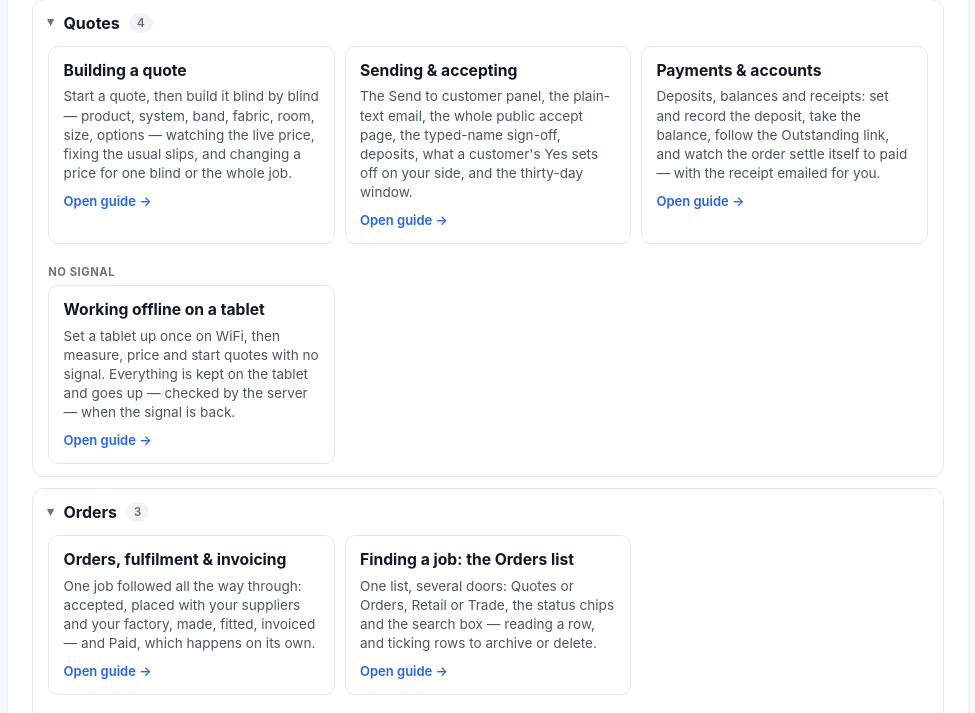
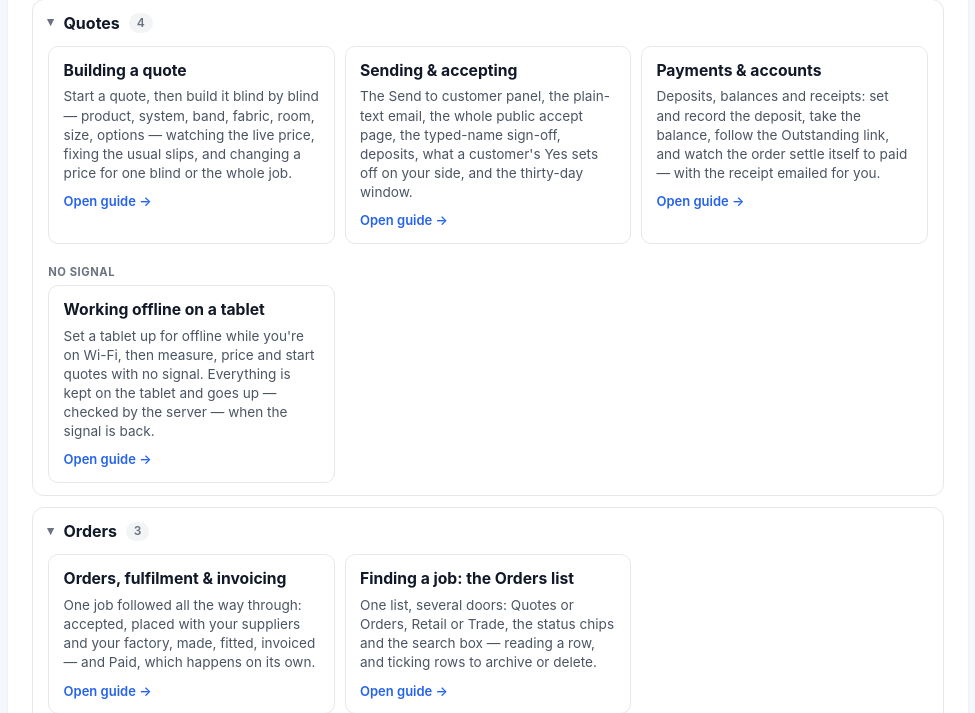
Before and after one commit to JohnBeverley69/yourblinds-quoting-app, a PHP site: page /help/index.php in a window 1280 px wide. Shown: the part 4493-5206 px from the top of the page, without its empty margins (272-1247 px from the left). Run offline with PHP 8.4, Linux system fonts and the light colour scheme; the visitor is signed in with stand-in values (Sample User, id 1); data that the repository does not hold is empty; some libraries are stand-ins or nearby versions.

Commit message:
Avoid the word "once" (a competitor's product name) in offline/tour copy
"Set up once, on WiFi" → "set up first, on Wi-Fi" across the How it
works offline step, the offline help guide (lede, blurb, scene, steps,
voice-over) and the help topic; "it goes once…" → "as soon as…";
booking step "two places at once" → "at the same time". Changed lines
re-recorded in Alice's voice.

Co-Authored-By: Claude Opus 5.5 <noreply@anthropic.com>

```diff
--- a/_partials/how_it_works_scenes.php
+++ b/_partials/how_it_works_scenes.php
@@ -41,7 +41,7 @@ return [
     [
         'nav'   => 'Book it', 'icon' => '📞', 'secs' => 9,
         'title' => 'The phone rings. Booked in seconds.',
-        'body'  => 'One quick form does the lot. Type the customer\'s name, pop in the postcode and, on our Silver and Gold packages, the address fills itself in. Then book it your way: give the customer an exact time, or a window like morning, afternoon or evening, set up just the way you like them. Your choice. Make YourBlinds work the way you want to work. Choose who\'s going, click Book appointment, and the customer record is created as you book. Booking in windows? Your customer gets a confirmation email with their slot. And the double-booking guard makes sure nobody is ever sent to two places at once.',
+        'body'  => 'One quick form does the lot. Type the customer\'s name, pop in the postcode and, on our Silver and Gold packages, the address fills itself in. Then book it your way: give the customer an exact time, or a window like morning, afternoon or evening, set up just the way you like them. Your choice. Make YourBlinds work the way you want to work. Choose who\'s going, click Book appointment, and the customer record is created as you book. Booking in windows? Your customer gets a confirmation email with their slot. And the double-booking guard makes sure nobody is ever sent to two places at the same time.',
         'tier'  => 'Postcode finder on Silver & Gold',
         'mock'  => <<<'HTML'
 <div class="hw-win"><div class="hw-bar"><i></i><i></i><i></i><span>New appointment</span></div>
@@ -193,8 +193,8 @@ HTML,
     [
         'nav'   => 'Offline', 'icon' => '📶', 'secs' => 10,
         'title' => 'No signal? Keep on selling.',
-        'body'  => 'Farmhouse in the hills, or a basement flat with no bars? It doesn\'t matter. Set your tablet up for offline once, on WiFi, and it keeps working wherever you are. It prices every blind on the tablet itself, using exactly the same pricing as the server, starts brand-new quotes, and even queues the email to your customer. Nothing is lost. The moment the signal comes back, it all sends itself, and every price is checked again on the way up.',
-        'tier'  => 'Tablets, set up once on WiFi',
+        'body'  => 'Farmhouse in the hills, or a basement flat with no bars? It doesn\'t matter. Set your tablet up for offline while you\'re on Wi-Fi, and from then on it keeps working wherever you are. It prices every blind on the tablet itself, using exactly the same pricing as the server, starts brand-new quotes, and even queues the email to your customer. Nothing is lost. The moment the signal comes back, it all sends itself, and every price is checked again on the way up.',
+        'tier'  => 'Tablets — set up first, on Wi-Fi',
         'mock'  => <<<'HTML'
 <div class="hw-tab">
   <div class="hw-body hw-offline">
--- a/help/_topics.php
+++ b/help/_topics.php
@@ -303,7 +303,7 @@ return [
     ['all', 'Quoting', 'Does it work with no signal (offline)?', 'offline no signal no internet wifi flight mode tablet measure away from office rural dead spot works offline set up for offline tablet price kept on this tablet sync send later',
      '<p><strong>Yes &mdash; on a tablet you have set up for it.</strong> With no signal a set-up tablet opens the quotes you have looked at, prices every blind on the tablet itself, starts brand-new quotes, and can queue the quote email. It all goes up by itself when the signal is back, and the server checks every price again.</p>
       <ul>
-      <li><strong>Set it up once, on WiFi:</strong> open the menu, scroll to the bottom, tap <strong>&#128246; Work offline: set up</strong> &rarr; <strong>Set up for offline</strong> (about 20&nbsp;MB, once). The button then reads <strong>Offline ready</strong>. It only appears on touch screens.</li>
+      <li><strong>Set it up first, on Wi-Fi:</strong> open the menu, scroll to the bottom, tap <strong>&#128246; Work offline: set up</strong> &rarr; <strong>Set up for offline</strong> (about 20&nbsp;MB, once). The button then reads <strong>Offline ready</strong>. It only appears on touch screens.</li>
       <li><strong>Open the quotes you&rsquo;ll need while you have signal</strong> &mdash; the tablet keeps a copy of each quote you open, for 14 days.</li>
       <li><strong>With no signal</strong> an orange bar says so. Add blinds as normal: the price is marked <em>&ldquo;tablet price &mdash; checked when sent&rdquo;</em> and <strong>Save</strong> keeps the blind on the tablet. <strong>+ New</strong> starts a quote on the tablet that gets its number later.</li>
       <li><strong>When the signal is back</strong> everything sends itself. If the server prices a blind differently you are told on the quote, and a queued email is held until you press <strong>Send now</strong>.</li>
--- a/help/guides/quote-offline.php
+++ b/help/guides/quote-offline.php
@@ -49,12 +49,12 @@ return [
         'title'   => 'Working offline on a tablet',
         'eyebrow' => 'Quotes · No signal',
         'v'       => 2,
-        'blurb'   => 'Set a tablet up once on WiFi, then measure, price and start quotes with no signal. Everything is kept on the tablet and goes up — checked by the server — when the signal is back.',
+        'blurb'   => 'Set a tablet up for offline while you\'re on Wi-Fi, then measure, price and start quotes with no signal. Everything is kept on the tablet and goes up — checked by the server — when the signal is back.',
         'lede'    => 'Out on a job with <b>no signal</b>? A tablet you have <b>set up for offline</b> keeps working: it opens the
                       quotes you have looked at, prices every blind <b>on the tablet itself</b> (using the very same pricing the server
                       uses), starts <b>brand-new quotes</b>, and can even <b>queue the email</b> to the customer. Nothing is lost &mdash; it
                       all waits on the tablet and <b>sends itself</b> when the signal comes back, where the server checks every price
-                      again. You set it up <b>once, on WiFi</b>, from the menu. This guide goes slowly, one idea per chapter.',
+                      again. You set it up <b>first, on Wi-Fi</b>, from the menu. This guide goes slowly, one idea per chapter.',
         'open'    => '/orders/index.php?scope=quotes&type=retail',
         'css'     => '
           .gd .sc{ position:relative; min-height:400px; }
@@ -135,7 +135,7 @@ return [
                   <div class="lay">
                     ' . $tab('<div class="h">Add blind</div>' . $f('Product', 'Roller Blind') . $f('Fabric', 'Sunset / Ivory')
                         . '<div class="prv ok"><b>&pound;77.00</b> per blind &middot; <i>tablet price &mdash; checked when sent</i></div>' . $offBar()) . '
-                    <div class="chips"><span class="chip">&#128246; Set up once, on WiFi</span><span class="chip">&#128208; Measure and price with no signal</span>
+                    <div class="chips"><span class="chip">&#128246; Set up first, on Wi-Fi</span><span class="chip">&#128208; Measure and price with no signal</span>
                       <span class="chip ok">&#9729; It all goes up when the signal is back</span></div>
                   </div>
                   <p class="scs" style="margin-top:.8rem">Press <b>&#9654; Play</b> below &mdash; thirteen short chapters, at an easy pace.</p>
@@ -161,7 +161,7 @@ return [
 
                 <!-- 2 — set it up -->
                 <div class="sc" data-scene="2" data-len="22">
-                  <div class="sct a-fade" style="--d:.2s">Set it up once, on WiFi</div>
+                  <div class="sct a-fade" style="--d:.2s">Set it up first, on Wi-Fi</div>
                   <div class="lay">
                     ' . $tab('<span class="gear a-ring" style="--d:2s">&#9881;</span><div class="h">Menu</div>'
                         . '<div class="menu a-rise" style="--d:3s"><span>Help &amp; guide</span><span>&#9790; Dark mode</span><span>&#8597; Compact mode</span>'
@@ -173,7 +173,7 @@ return [
                         . '<div class="bar2 a-fade" style="--d:9.3s"><i class="a-wide" style="--d:9.5s"></i></div>') . '
                     <div class="chips">
                       <span class="chip a-pop" style="--d:3s">&#9881; Menu &rarr; scroll to the bottom</span>
-                      <span class="chip a-pop" style="--d:10.8s">&#11015; About 20 MB, once</span>
+                      <span class="chip a-pop" style="--d:10.8s">&#11015; About 20 MB to set up</span>
                       <span class="chip a-pop" style="--d:14.3s">Prices + every product + all its fabrics</span>
                       <span class="chip ok a-pop" style="--d:20s">Do it on WiFi</span></div>
                   </div>
@@ -286,7 +286,7 @@ return [
                   <div class="lay">
                     ' . $tab('<div class="h">Send to customer</div>' . $f('Recipient email', 'aisha.k@outlook.com')
                         . '<span class="btnp a-press" style="--d:1.8s;background:rgba(220,38,38,.5);color:#000">&#128231; Email PDF + accept link</span>'
-                        . '<div class="dlg a-mid" style="--d:3s;--d2:10.2s">No signal. Send this quote to aisha.k@outlook.com automatically when the signal is back?<br><br>It goes once all its blinds have been sent. If the server prices any blind differently from the tablet, it waits for you to check the quote first.'
+                        . '<div class="dlg a-mid" style="--d:3s;--d2:10.2s">No signal. Send this quote to aisha.k@outlook.com automatically when the signal is back?<br><br>It goes as soon as all its blinds have been sent. If the server prices any blind differently from the tablet, it waits for you to check the quote first.'
                         . '<div class="act"><span class="btns">Cancel</span><span class="btnp a-press" style="--d:9.8s">OK</span></div></div><div class="dlg a-pop" style="--d:10.4s">&#10003; Kept on this tablet &mdash; the email goes when the signal is back.<div class="act"><span class="btnp">OK</span></div></div>' . $offBar()) . '
                     <div class="chips">
                       <span class="chip a-pop" style="--d:9.5s">Say OK &mdash; it waits on the tablet</span>
@@ -368,11 +368,11 @@ return [
              touch screens (or on a device already set up). It runs on very cheap tablets, and it is easiest held <b>upright</b>: the on-screen keyboard
              takes far less of the screen that way.</p>
 
-          <p><b>Set it up once, on WiFi.</b></p>
+          <p><b>Set it up first, on Wi-Fi.</b></p>
           <ul class="steps">
             <li>Open the menu (the <b>&#9881;</b> button on a tablet) and scroll to the bottom. Under <b>Dark mode</b> and <b>Compact mode</b> you&rsquo;ll see
                 <b>&#128246; Work offline: set up</b>. Tap it &mdash; it says <em>&ldquo;Prices with no signal: not set up on this tablet.&rdquo;</em></li>
-            <li>Tap <b>Set up for offline</b>. It downloads about <b>20&nbsp;MB</b> once &mdash; the pricing, your price list, and every product with
+            <li>Tap <b>Set up for offline</b>. It downloads about <b>20&nbsp;MB</b> when you set it up &mdash; the pricing, your price list, and every product with
                 <b>all</b> of its fabrics &mdash; counting <em>&ldquo;Saving the product lists&hellip; 9 of 14&rdquo;</em> as it goes, then
                 <em>&ldquo;&#10003; Ready &mdash; &hellip; prices kept on this tablet.&rdquo;</em></li>
             <li>The button now reads <b>Offline ready</b>. Tap it any time to see the status &mdash; <em>&ldquo;&#10003; Works offline &mdash; prices from Tue
@@ -401,7 +401,7 @@ return [
                 <b>on this tablet</b> with a short reference (e.g. <em>Ref WTTF65</em>) &mdash; <em>&ldquo;Started with no signal. It gets its quote number when
                 the signal is back &mdash; everything here is kept on this tablet until then.&rdquo;</em> Add its blinds exactly as above.</li>
             <li><b>Emailing the quote.</b> Press <b>&#128231; Email PDF + accept link</b> and it asks: <em>&ldquo;No signal. Send this quote to &hellip;
-                automatically when the signal is back? It goes once all its blinds have been sent. If the server prices any blind differently from the
+                automatically when the signal is back? It goes as soon as all its blinds have been sent. If the server prices any blind differently from the
                 tablet, it waits for you to check the quote first.&rdquo;</em> Say <b>OK</b> and the email waits on the tablet &mdash; <em>&ldquo;&#10003; Kept on this tablet &mdash; the email goes when the signal is back.&rdquo;</em></li>
           </ul>
 
@@ -423,7 +423,7 @@ return [
              <b>&ldquo;Not saved on this tablet&rdquo;</b> in the System or Fabric box &mdash; that product&rsquo;s lists aren&rsquo;t on the tablet yet: with signal,
              tap <b>Work offline</b> &rarr; <b>Update now</b> and let it count to the end. <b>&ldquo;No signal &mdash; Update now needs WiFi or a signal. Turn
              flight mode off, reload the page, then try again.&rdquo;</b> &mdash; exactly that. <b>A quote looks out of date</b> &mdash; the tablet is showing the
-             copy it saved last time: open it once <b>with signal</b> to refresh it. <b>Signed out while you were away?</b> The bar says <em>&ldquo;Signed out
+             copy it saved last time: open it again <b>with signal</b> to refresh it. <b>Signed out while you were away?</b> The bar says <em>&ldquo;Signed out
              &mdash; sign in again to send &hellip;&rdquo;</em>; sign in and it carries on.</div>
 
           <p><b>Keeping prices current.</b> Whenever the tablet has signal it checks for new prices and fetches them. If the copy is from an earlier day the
@@ -437,14 +437,14 @@ return [
              work.</p>',
         'script'  => [
             ['1', 'No signal? Keep working',         'Out on a job, with no signal? A tablet set up for offline keeps working. It opens the quotes you have already looked at. It prices every blind, on the tablet itself. It keeps everything you save. And when the signal comes back, it sends it all up for you. This is for tablets, and it is easiest with the tablet held upright.', 1],
-            ['2', 'Set it up once, on WiFi',         'You set it up once, on WiFi. Open the menu, and scroll to the very bottom. Under Dark mode, tap Work offline, set up. Then tap Set up for offline. It downloads about twenty megabytes, just once. That is your prices, and every product with all of its fabrics. It counts as it goes, and then says Ready.', 2],
+            ['2', 'Set it up first, on Wi-Fi',         'First, while you are on Wi-Fi, set it up. Open the menu, and scroll to the very bottom. Under Dark mode, tap Work offline, set up. Then tap Set up for offline. It downloads about twenty megabytes while it sets up. That is your prices, and every product with all of its fabrics. It counts as it goes, and then says Ready.', 2],
             ['3', 'Offline ready',                   'The button now says Offline ready. Tap it, and it tells you the date of your prices, and how many products are saved. Whenever the tablet has signal, it checks for new prices by itself. If your prices are from an earlier day, the line turns amber, to remind you. Best habit: open the app on WiFi before you go out.', 3],
             ['4', 'Open your quotes before you go',  'The tablet saves a copy of every quote you open while you have signal, and keeps it for fourteen days. A quote you have never opened on that tablet cannot be opened with no signal. You get a No signal page, listing the ones it does have. So open tomorrow\'s quotes tonight, on WiFi.', 4],
             ['5', 'In the house, with no signal',    'Now you are in a customer\'s house, with no signal. An orange bar at the bottom tells you. Open the quote, and a yellow note at the top says it is the copy saved on this tablet, and at what time. That is because it is the copy from the last time you opened it.', 5],
             ['6', 'The tablet price',                'Add a blind exactly as normal. The price is worked out on the tablet itself, with the same pricing the server uses. It is marked tablet price, checked when sent. The very first price can take a few seconds, while the tablet gets ready. It says so. After that, every price is instant.', 6],
             ['7', 'Kept on this tablet',             'Press Save, and the blind is kept on the tablet, in a yellow list above the form, with its tablet price. The form keeps the product and the fabric, and clears the room and sizes, ready for the next window. To change a kept blind, press Put back in the form.', 7],
             ['8', 'A brand-new quote',               'You can start a new quote with no signal, too. Press New, type the customer\'s name, and press Create quote. It opens a new quote, on this tablet, with a short reference for now. Its real quote number arrives when the signal comes back. Add the blinds exactly as before.', 8],
-            ['9', 'Even the email can wait',         'Even the email can wait. Press Email PDF plus accept link, and it asks whether to send it automatically when the signal is back. Say OK, and it waits on the tablet. It goes once the blinds have been sent. And if any price changed, it waits for you.', 9],
+            ['9', 'Even the email can wait',         'Even the email can wait. Press Email PDF plus accept link, and it asks whether to send it automatically when the signal is back. Say OK, and it waits on the tablet. It goes as soon as the blinds have been sent. And if any price changed, it waits for you.', 9],
             ['10', 'The signal comes back',          'When the signal comes back, you do not have to do a thing. The bar says it is sending your saved changes. New quotes are created first, and get their number. Then the details, then the blinds, then the email. As each blind goes up, the server prices it again, and the quote uses the server\'s price.', 10],
             ['11', 'If a price comes out different', 'If a price comes out different, you are told. The quote shows both figures, the tablet price and the server price, until you press OK, checked. And any email for that quote is held, not sent. Check the quote, then press Send now. So a customer never gets a price you have not seen.', 11],
             ['12', 'What still needs signal',        'A few things need signal, because the server does them there and then. Making a PDF, changing a quote\'s status, deleting, and deposits. With no signal, those buttons tell you, and nothing changes. And if a box says not saved on this tablet, tap Update now, next time you have signal.', 12],
```
Also changed, not shown: 8 other files.
